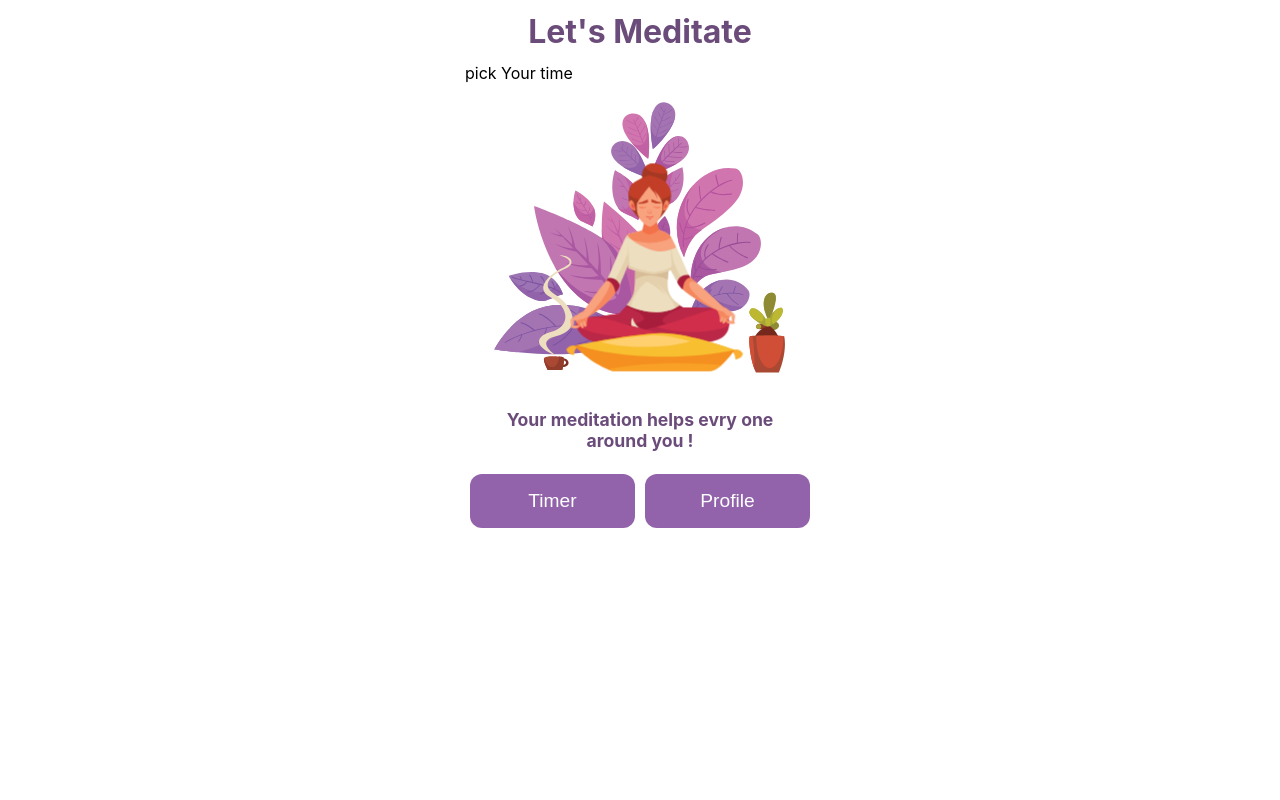
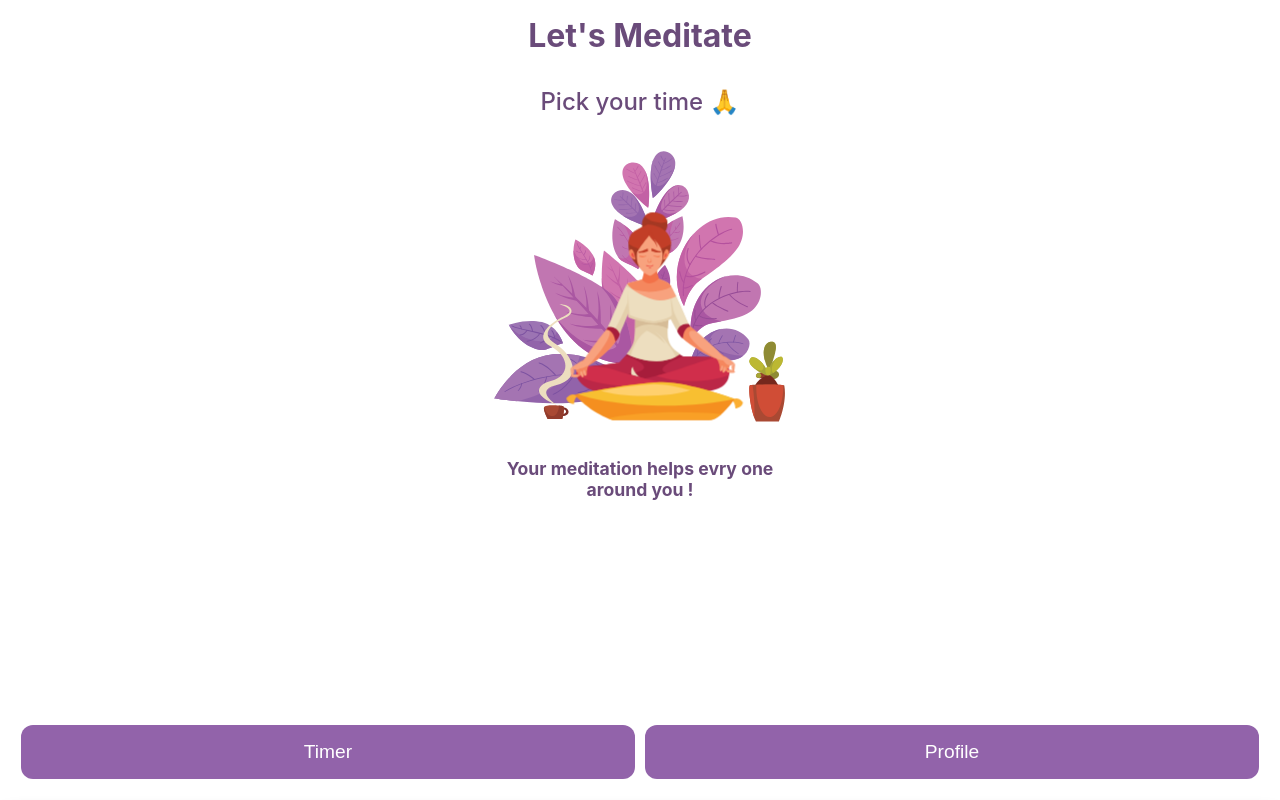
Before and after one commit to zaouch-bahae-eddine/meditation, a React (Create React App) app: page /timer in a window 1280 px wide. Built offline with nearby package versions, Linux system fonts and the light colour scheme.

Commit message:
styling picker

```diff
--- a/src/components/setTimer.css
+++ b/src/components/setTimer.css
@@ -1,21 +1,24 @@
 .popup-style {
     position: absolute;
     left: 0;
-    top: calc(100vh - 250px);
+    top: calc(100vh - 240px);
     box-sizing: border-box;
     width: 100%;
-    background-color: lightcoral;
+    background-color: #e2e3fb;
     border-radius: 20px 20px 0 0;
     padding: 0px 0 12px 0px;
+    box-shadow: 0 10px 20px 0px;
     transition: top ease-out 0.3s;
 }
 .popup-style.hidden{
-    top:calc(100vh);
+    top:calc(100vh + 10px);
 }
+
 .popup-header{
     text-align: center;
-    font-size: 1em;
+    font-size: 1.05em;
     margin: 6px 0 20px 0;
+    color: var(--dark-pink)
 }
 .time-inputs{
     display: flex;
--- a/src/pages/timerPicker.css
+++ b/src/pages/timerPicker.css
@@ -2,6 +2,13 @@
     display: flex;
     justify-content: space-between;
     align-items: center;
+    margin: 16px;
+}
+.buttons-timer-container{
+    position: absolute;
+    bottom: 0;
+    width: 100%;
+    left: 0;
 }
 .buttons-timer-bottom.hidden{
     display: none;
@@ -9,3 +16,24 @@
 .buttons-timer-bottom button{
     margin: 5px;
 }
+.timer-display {
+    text-align: center;
+    color: var(--dark-pink);
+    font-size: 1.5em;
+    font-weight: 500;
+    padding: 16px;
+
+}
+.timer-display.active{
+    animation: activeTimer 2s infinite alternate;
+}
+@keyframes activeTimer {
+    from {
+        color: var(--dark-pink);
+        opacity: 1;
+    }
+    to {
+        color: var(--light-pink);
+        opacity: 0.3;
+    }
+}
--- a/src/pages/timerPicker.tsx
+++ b/src/pages/timerPicker.tsx
@@ -84,12 +84,12 @@ function TimerPicker() {
   return (
     <main id="main">
 
-      <h1 className="color-dark-pink text-center p-12">Let's Meditate</h1>
-      <div className="timer-display">
+      <h1 className="color-dark-pink text-center p-16">Let's Meditate</h1>
+      <div className={isActive ? "timer-display active" : "timer-display"}>
         {
           !finished ?
             (currentTime.getMinutes() || '00') +':' + (currentTime.getSeconds() || '00')
-          : 'pick Your time'
+          : 'Pick your time 🙏'
         }
       </div>
       <div className="p-12">
@@ -98,6 +98,7 @@ function TimerPicker() {
       <div className="app-description">
           <p className="color-dark-pink text-center">Your meditation helps evry one around you !</p>
       </div>
+      <div className="buttons-timer-container">
         <div className={finished ? "buttons-timer-bottom" : "buttons-timer-bottom hidden"}>
           <ButtonElement
             onClick={()=> showPopup()}
@@ -132,6 +133,7 @@ function TimerPicker() {
             class={['background-light-pink', 'p-16', 'mt-12']}
           />
         </div>
+      </div>
       <SetTimer
         handleMinDouzenInputChange={handleMinDouzenInputChange}
         handleMinUnitInputChange={handleMinUnitInputChange}
```
Lines whose indentation alone changed are shown as unchanged.
